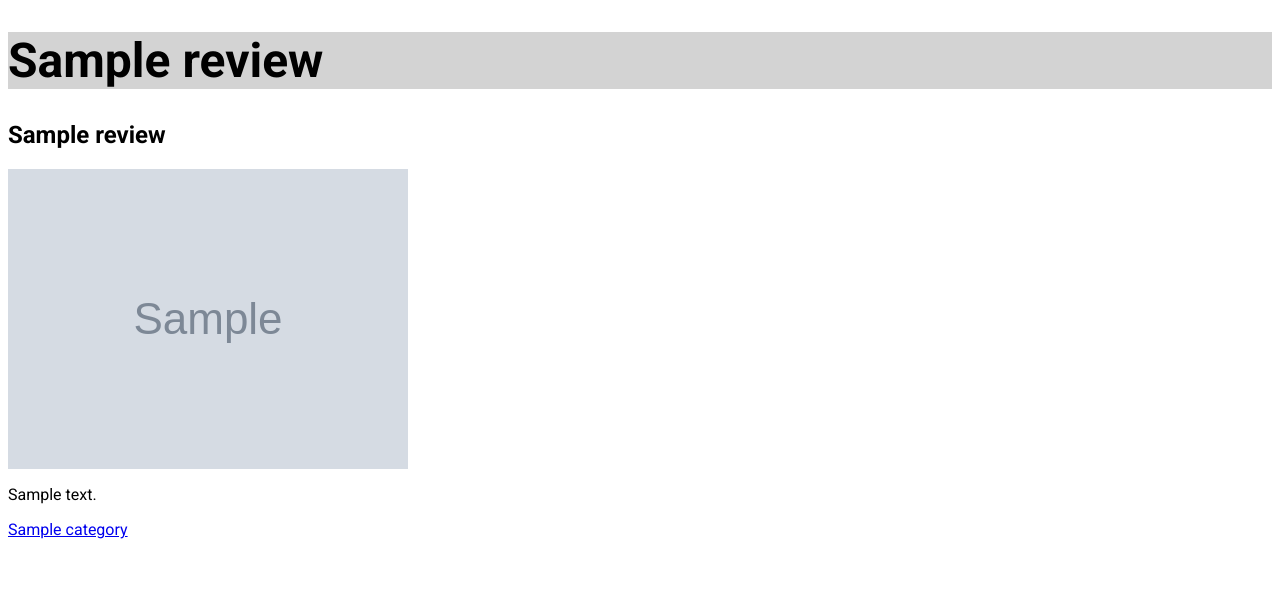
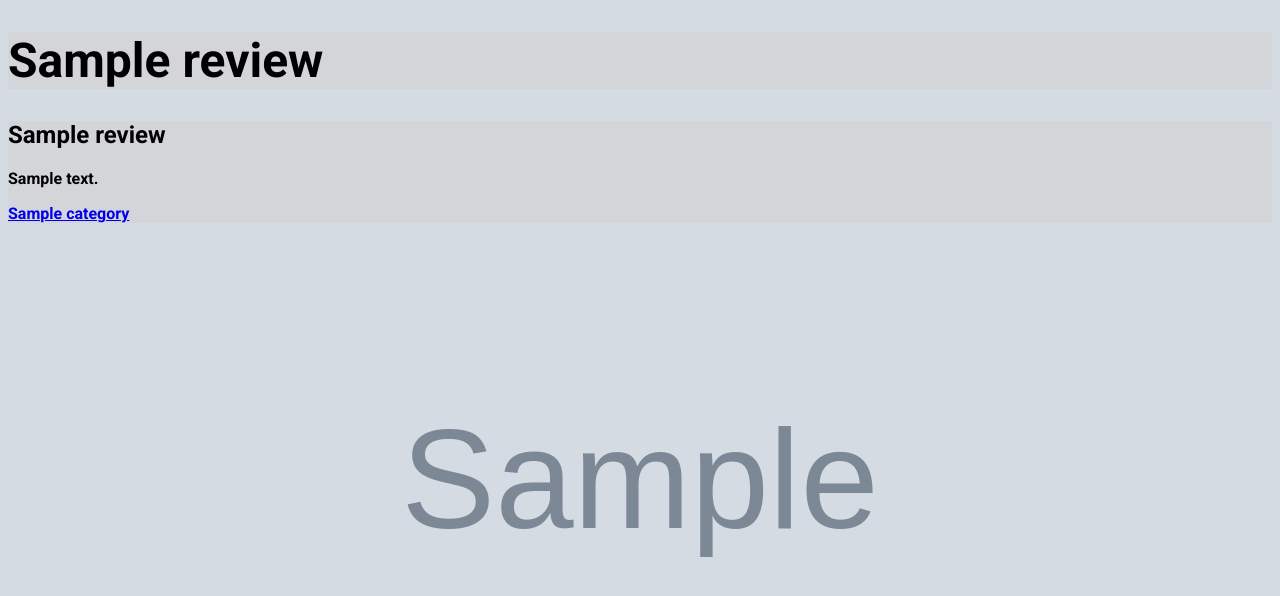
Before and after one commit to RochelleTaylor/reviewvacation, a Spring Boot app: page /review?id=1 in a window 1280 px wide. Shown: the top 596 px of the page. Run offline with Spring Boot 4, Linux system fonts and the light colour scheme; tables that the repository leaves empty hold one stand-in row (values such as "Sample post"); grey boxes marked "Sample" are stand-in pictures.

Commit message:
initial push

```diff
--- a/src/main/resources/static/css/style.css
+++ b/src/main/resources/static/css/style.css
@@ -14,10 +14,15 @@ h1 {
     font-size: 3rem;
 }
 header {
-    background-color: lightgray;
+    background-color: rgba(211,211,211,0.6);
 
 }
+.reviewcontent{
+	font-weight: bold;
+	background-color: rgba(211,211,211,0.6);
 
+
+}
 
 small {
     font-size: .8rem;
--- a/src/main/resources/templates/review.html
+++ b/src/main/resources/templates/review.html
@@ -5,9 +5,11 @@
 <head>
 <link rel="stylesheet" type="text/css" th:href="@{/css/style.css}" />
 <title>A review</title>
-
-</head>
-<style>
+<style th:inline="text">
+body{
+	background-image: url([[${review.imageUrl}]]);
+	background-size: cover;
+	}
 img {
     display: block;
     max-width: 685px;
@@ -16,6 +18,7 @@
     height: auto;
         }
     </style>
+</head>
 
 <body>
 
@@ -23,11 +26,11 @@
 		<h1 th:each="review: ${review}" th:text="${review.title}" ></h1>
 	</header>
 
-	<article th:each="review: ${review}">
+	<article class= "reviewcontent" th:each="review: ${review}">
 
 		<h2 th:text="${review.title}" ></h2>
-		<img alt="Picture of vacation destination" th:src="${review.imageUrl}"/>
-		<p th:text="${review.description}"></p>
+	<!--  	<img alt="Picture of vacation destination" th:src="${review.imageUrl}"/>-->
+		<p class= "reviewcontenttext" th:text= "${review.description}"></p>
 
 		<a th:href="@{/reviewcategory(id=${review.category.id})}" th:text="${review.category.name}"></a>
 	</article>
```
Also changed, not shown: src/main/resources/org/wecancodeit/reviewvacation/CategoryRepository.java (renamed from src/main/java/org/wecancodeit/reviewvacation/CategoryRepository.java). Lines whose indentation alone changed are shown as unchanged.
